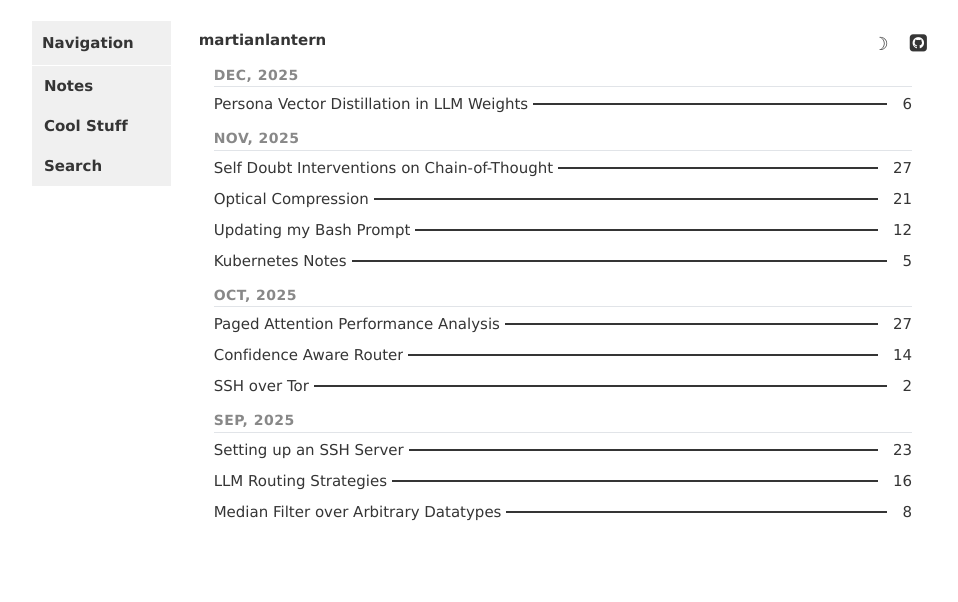
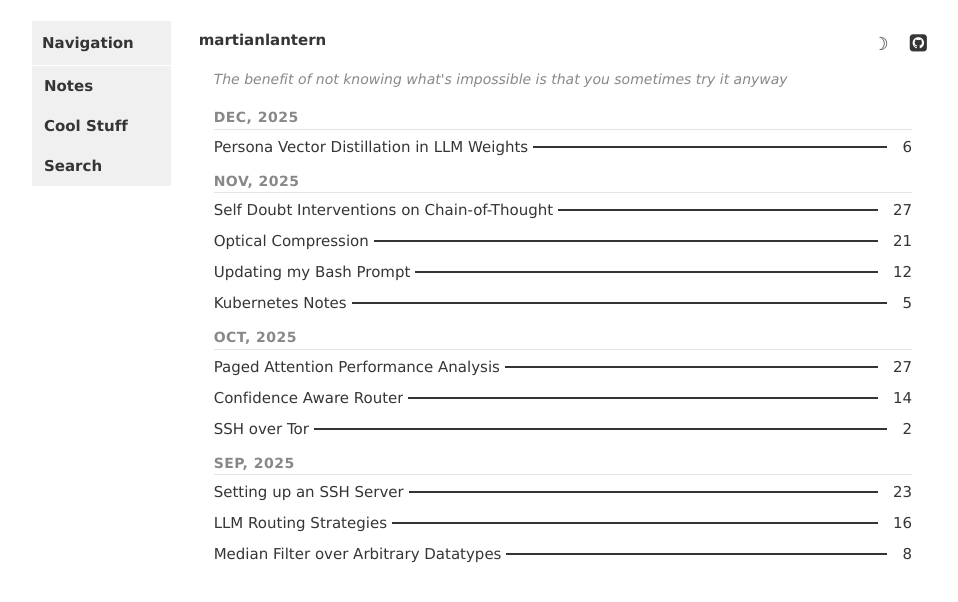
Before and after one commit to martianlantern/martianlantern.github.io, a Jekyll site: the page built from index.html, in a window 1280 px wide. Shown: the top 602 px of the page, without its empty margins (153-1111 px from the left). Built offline with Jekyll 4.4.1, drawn with Linux system fonts in a browser that asks for light colours.

Commit message:
adding more focusing lines

```diff
--- a/assets/css/_sass/_site.scss
+++ b/assets/css/_sass/_site.scss
@@ -48,6 +48,18 @@ a {
 .footer { height: 60px; }
 
 main { position: relative; }
+
+// Site tagline
+.site-tagline {
+  font-size: 14px;
+  color: #888;
+  margin-bottom: 2rem;
+  padding: 0 15px;
+
+  em {
+    font-style: italic;
+  }
+}
 
 // Posts list - grohan.co style
 .posts-list {
@@ -1137,6 +1149,10 @@ hr {
     color: #c9d1d9;
   }
 
+  .site-tagline {
+    color: #8b949e;
+  }
+
   a {
     color: #58a6ff;
     text-decoration-color: #30363d;
--- a/index.html
+++ b/index.html
@@ -2,6 +2,7 @@
 layout: default
 ---
 <div class="col-sm-12">
+    <p class="site-tagline"><em>The benefit of not knowing what's impossible is that you sometimes try it anyway</em></p>
     <div class="posts-list">
         {% assign current_month = "" %}
         {% for post in site.posts %}
```
